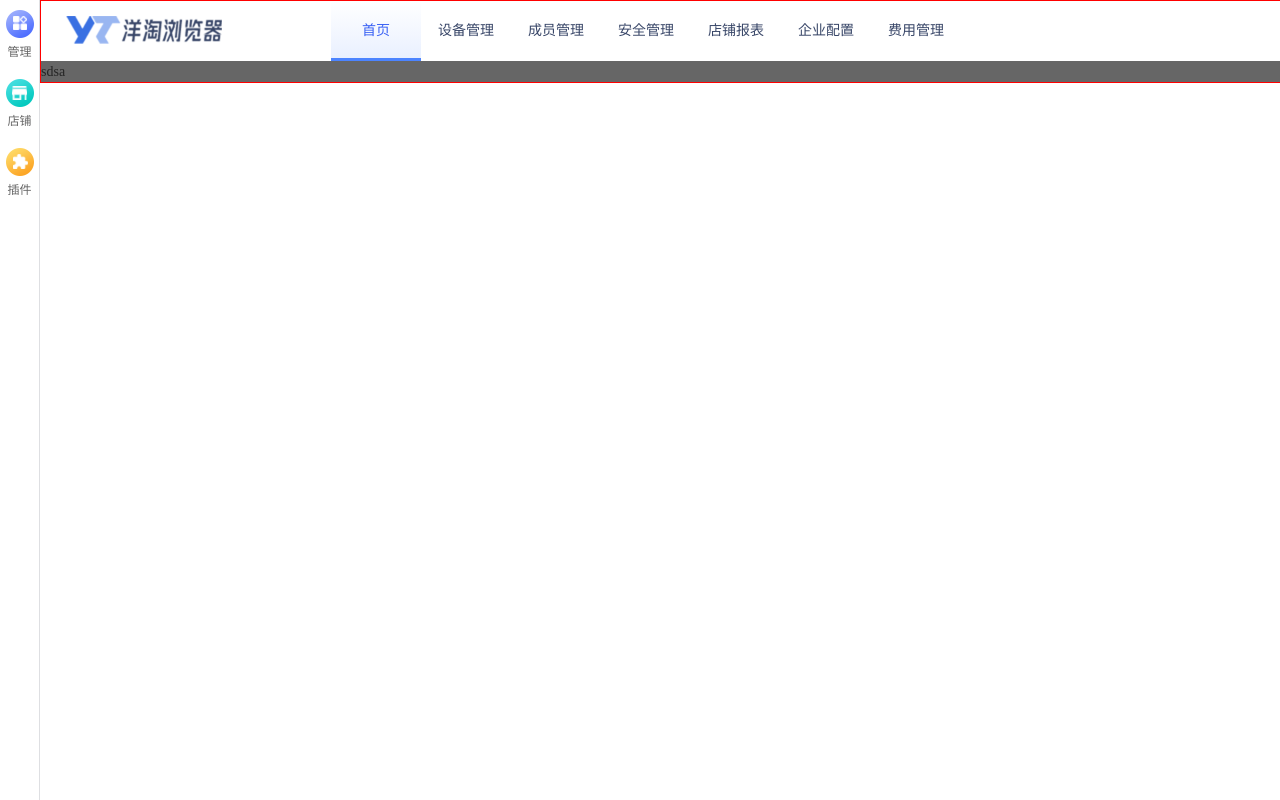
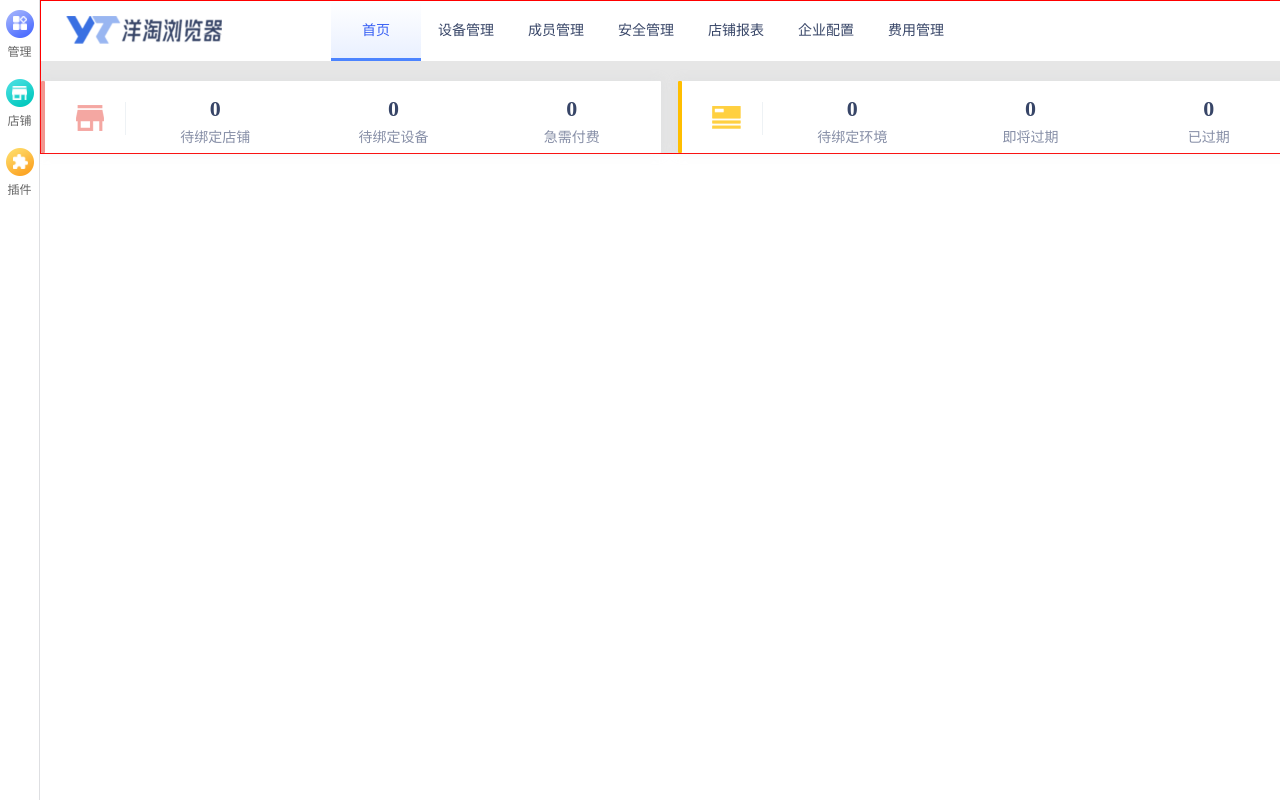
Before and after one commit to bill-mark/crossShopBackground, a Vue app: page /#/home in a window 1280 px wide. Shown: the top 800 px of the page. Built offline with nearby package versions, Linux system fonts and the light colour scheme.

Commit message:
首页第一行

```diff
--- a/src/views/manage/home.vue
+++ b/src/views/manage/home.vue
@@ -1,21 +1,181 @@
 <template>
-    <div class="manage_home_wrap">
-sdsa
+  <div class="manage_home_wrap">
+    <div class="top_wrap">
+      <div class="top_cell top_left">
+        <div class="t_cell_left" style="background-color: #f29690"></div>
+        <div class="top_cell_ico ico_only"></div>
+        <div class="top_line"></div>
+        <div class="top_content">
+          <div class="top_cont_cell">
+            <div class="top_num">{{ shop }}</div>
+            <div class="top_txt">待绑定店铺</div>
+          </div>
+          <div class="top_cont_cell">
+            <div class="top_num">{{ shebei }}</div>
+            <div class="top_txt">待绑定设备</div>
+          </div>
+          <div class="top_cont_cell">
+            <div class="top_num">{{ fufei }}</div>
+            <div class="top_txt">急需付费</div>
+          </div>
+        </div>
+      </div>
+
+      <div class="top_cell top_middle">
+        <div class="t_cell_left" style="background-color: #ffbe00"></div>
+        <div class="top_cell_ico ico_only"></div>
+        <div class="top_line"></div>
+        <div class="top_content">
+          <div class="top_cont_cell">
+            <div class="top_num">{{ huanjing }}</div>
+            <div class="top_txt">待绑定环境</div>
+          </div>
+          <div class="top_cont_cell">
+            <div class="top_num">{{ will_guoqi }}</div>
+            <div class="top_txt">即将过期</div>
+          </div>
+          <div class="top_cont_cell">
+            <div class="top_num">{{ has_guoqi }}</div>
+            <div class="top_txt">已过期</div>
+          </div>
+        </div>
+      </div>
+
+      <div class="top_cell top_right">
+        <div class="t_cell_left" style="background-color: #47d2b6"></div>
+        <div class="top_cell_ico ico_only"></div>
+        <div class="top_line"></div>
+        <div class="top_yuer">
+             <div class="top_num">{{ yuer }}</div>
+            <div class="top_txt">账户余额</div>
+        </div>
+        <div class="chongzhi_btn">
+            充值
+        </div>
+      </div>
     </div>
+  </div>
 </template>
 <script>
-
-export default{
-  data(){
-      return {
-
-      }
-  }
-}
+export default {
+  data() {
+    return {
+      shop: 0,
+      shebei: 0,
+      fufei: 0,
+      huanjing: 0,
+      will_guoqi: 0,
+      has_guoqi: 0,
+      yuer: 0,
+    };
+  },
+  methods: {},
+};
 </script>
 
 <style scoped lang="less">
-.manage_home_wrap{
-
+.manage_home_wrap {
+  width: 1845px;
+  margin: 0 auto;
+  .top_wrap {
+    display: flex;
+    margin-top: 20px;
+    justify-content: space-between;
+    .top_cell {
+      height: 72px;
+      background: #ffffff;
+      box-shadow: 0px 0px 12px 1px rgba(193, 199, 203, 0.18);
+      border-radius: 1px;
+      display: flex;
+      .t_cell_left {
+        width: 4px;
+        height: 72px;
+        border-radius: 1px;
+      }
+      .top_cell_ico {
+        flex: none;
+        width: 30px;
+        height: 30px;
+        margin-left: 30px;
+        margin-top: 22px;
+        background-repeat: no-repeat;
+        background-position: center;
+        background-size: 100%;
+      }
+      .top_line {
+        width: 1px;
+        height: 33px;
+        background: #eef2f5;
+        margin-left: 20px;
+        margin-top: 21px;
+      }
+      .top_content {
+        flex: 1;
+        display: flex;
+        justify-content: space-around;
+        .top_cont_cell {
+          width: 80px;
+          .top_num {
+            font-size: 22px;
+            line-height: 22px;
+            padding-top: 17px;
+            font-weight: bold;
+            color: #374567;
+            text-align: center;
+          }
+          .top_txt {
+            text-align: center;
+            margin-top: 7px;
+            color: #878fa7;
+          }
+        }
+      }
+    }
+    .top_left {
+      width: 620px;
+      .ico_only {
+        background-image: url("../../assets/img/店铺icon拷贝@2x.png");
+      }
+    }
+    .top_middle {
+      width: 620px;
+      .ico_only {
+        background-image: url("../../assets/img/设备管理@2x.png");
+      }
+    }
+    .top_right {
+      width: 571px;
+      .ico_only {
+        background-image: url("../../assets/img/账户余额@2x.png");
+      }
+      .top_yuer{
+          width: 325px;
+          .top_num {
+            font-size: 22px;
+            line-height: 22px;
+            padding-top: 17px;
+            font-weight: bold;
+            color: #374567;
+            text-align: center;
+          }
+          .top_txt {
+            text-align: center;
+            margin-top: 7px;
+            color: #878fa7;
+          }
+      }
+      .chongzhi_btn{
+          width: 84px;
+          text-align: center;
+          cursor: pointer;
+          margin-top: 22px;
+          line-height: 30px;
+height: 30px;
+background: linear-gradient(270deg, #3DBB9C 0%, #47D3B7 99%);
+border-radius: 2px;
+color: white;
+      }
+    }
+  }
 }
 </style>
--- a/src/views/manage/index.vue
+++ b/src/views/manage/index.vue
@@ -104,7 +104,7 @@ export default {
 </style>
 <style scoped lang="less">
 .manage_wrap {
-  background: #666;
+  background:#e6e6e6;
   margin-left: 40px;
   min-width: 1845px;
   //overflow-x: auto;
```
Also changed, not shown: src/api/home.js (added, +18 -0 lines), src/utils/request.js (added, +56 -0 lines), src/assets/img/店铺icon拷贝@2x.png (renamed from src/assets/img/店铺icon 拷贝@2x.png), src/assets/img/设备管理@2x.png (renamed from src/assets/img/设备管理 (1)@2x.png).
